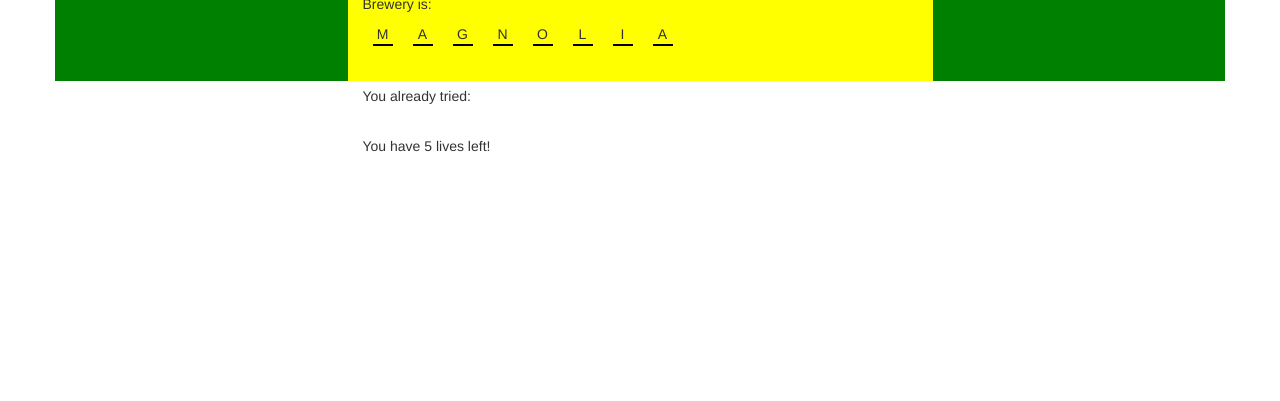
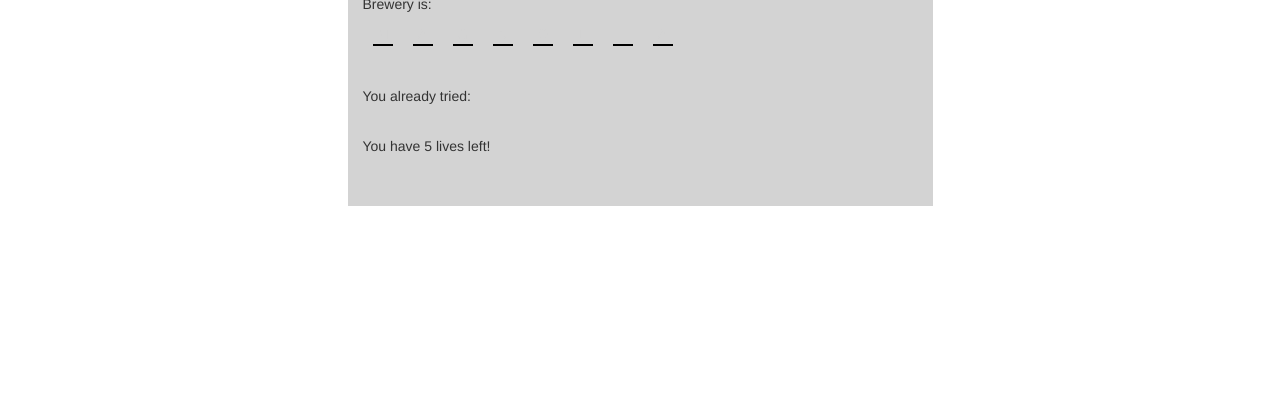
Before and after one commit to sashikers/Hangman-Game, a plain HTML site: page index.html in a window 1280 px wide. Shown: the part 399-800 px from the top of the page. Drawn offline with nearby package versions, Linux system fonts and the light colour scheme.

Commit message:
functionally playable game

```diff
--- a/assets/css/style.css
+++ b/assets/css/style.css
@@ -67,9 +67,11 @@ h2 {
 	text-align: center;
 }
 
-/*.unguessed {
+.unguessed {
+	color: lightgray;
+	/*visibility: hidden;*/
+}
+.guessed {
 	color: black;
-}*/
-.guessed {
-	color: red;
+	font-weight: bold;
 }
--- a/index.html
+++ b/index.html
@@ -15,10 +15,10 @@
 		</div>
 	</div>
 
-	<div class="container" style="background: green;">
+	<div class="container">
 		<div class="row">
 			<div class="col-xs-3"></div>
-			<div class="col-xs-6" style="background: yellow; height: 150px;">
+			<div class="col-xs-6" style="background: lightgray; height: 275px;">
 				<h2>Press any key to get started!</h2>
 				<ul id="letters"></ul>
 				<br>
```
